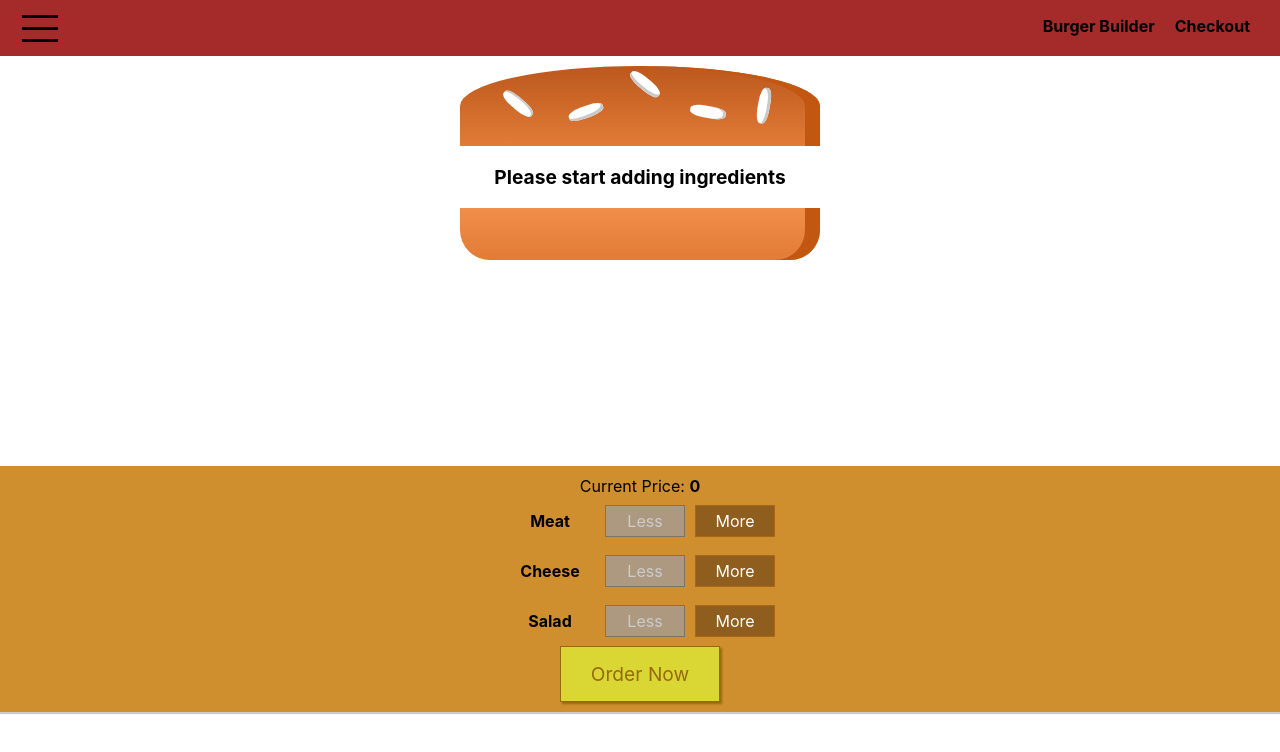
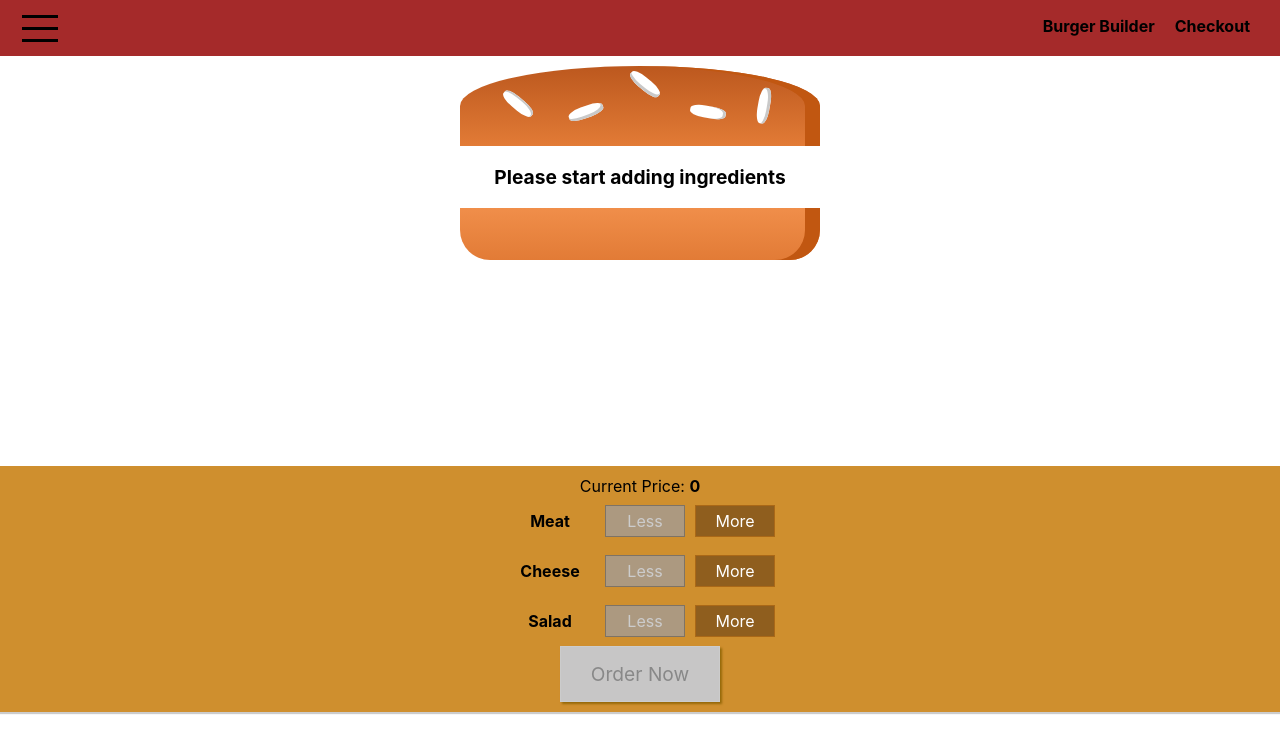
Before and after one commit to hiratahir29/Burger_App, a React (Create React App) app: page / in a window 1280 px wide. Shown: the top 752 px of the page. Built offline with nearby package versions, Linux system fonts and the light colour scheme.

Commit message:
disable order button

```diff
--- a/src/components/Burger/BuildControls/BuildControls.js
+++ b/src/components/Burger/BuildControls/BuildControls.js
@@ -20,7 +20,7 @@ const BuildControls=props=>{
                            />
                 })
             }
-            <button className="OrderButton" onClick={props.showSummary}>Order Now</button>
+            <button className="OrderButton" onClick={props.showSummary} disabled={props.disableOrderButton}>Order Now</button>
         </div>
 
     )
--- a/src/containers/BurgerBuilder/BurgerBuilder.js
+++ b/src/containers/BurgerBuilder/BurgerBuilder.js
@@ -70,17 +70,28 @@ class BurgerBuilder extends Component{
 
 
     render(){
+        const disabledInfo=[...this.state.ingredients];
+
         let flag={};   //helps to disable that particular ingredient's button whose quantity is 0
-        for(let obj of this.state.ingredients)
+        let quantityOfEveryIngredient=0;
+        let disableOrderButton;
+        for(let obj of disabledInfo)
         {
             if(obj.no<=0)
             {
-                flag[obj.name]=true
+                flag[obj.name]=true;
+                quantityOfEveryIngredient++;
             }
-            else
-            {
-                flag[obj.name]=false
+            else{
+                flag[obj.name]=false;
             }
+        }
+        if(quantityOfEveryIngredient===3)
+        {
+            disableOrderButton=true;
+        }
+        else{
+            disableOrderButton=false;
         }
          //now flag object contains something like this {'meat': true, 'cheese': true, 'salad': true}. we will pass this object to 'BUildControls'
 
@@ -88,7 +99,7 @@ class BurgerBuilder extends Component{
             <Wrapper>
                 {this.state.goingToPurchase && <Summary ing={this.state.ingredients} back={this.goBack} continue={this.goContinue}/>}
                  <Burger ingredients={this.state.ingredients}/>
-                 <BuildControls price={this.state.totalPrice} adding={this.addIng} removing={this.remIng} dis={flag} showSummary={this.showSummary}/>
+                 <BuildControls  disableOrderButton={disableOrderButton} price={this.state.totalPrice} adding={this.addIng} removing={this.remIng} dis={flag} showSummary={this.showSummary}/>
 
             </Wrapper>
 
```
